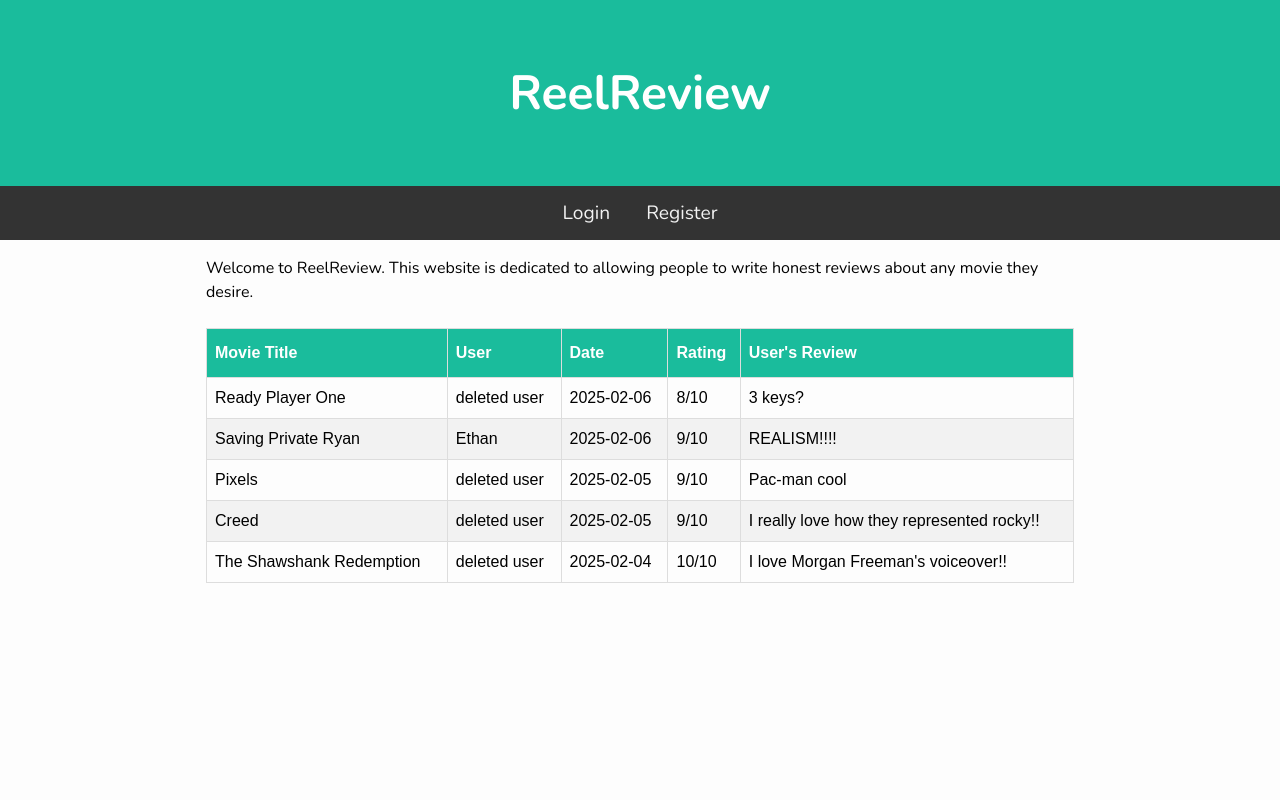
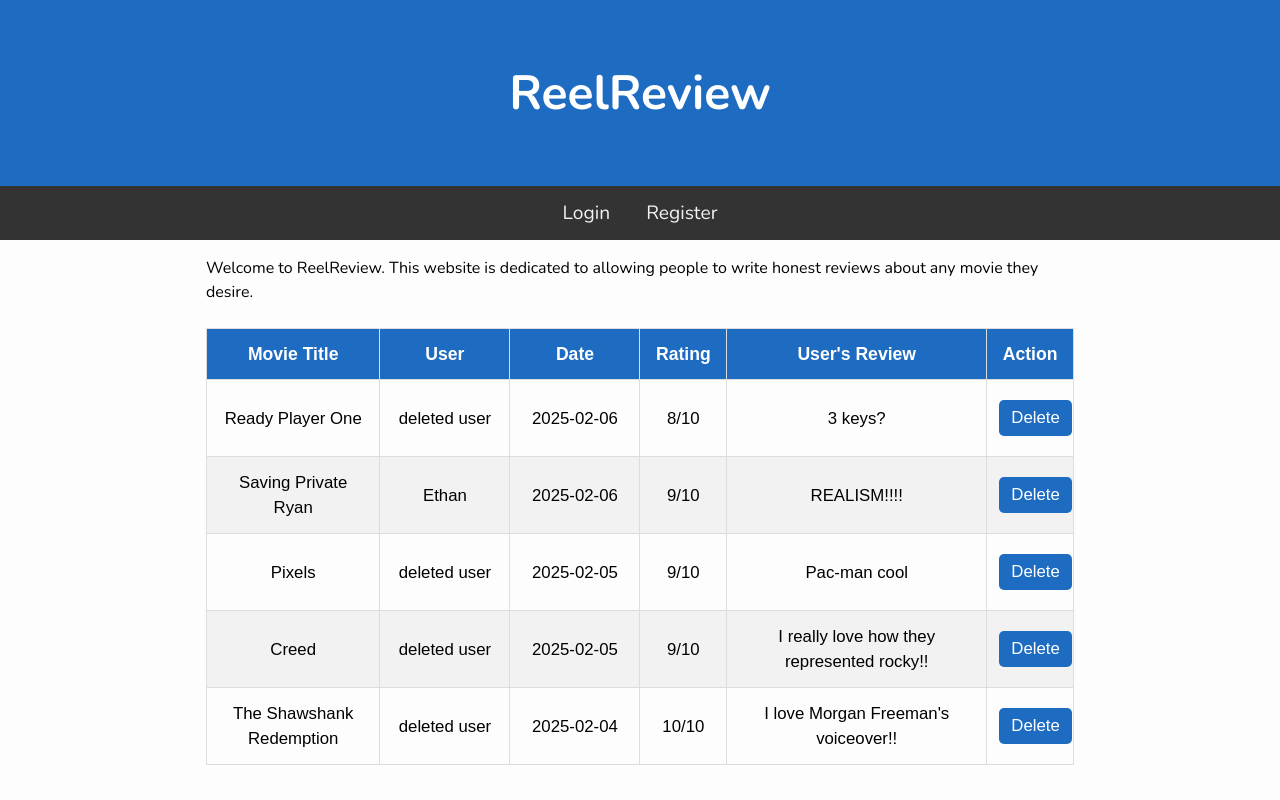
Before and after one commit to Dooobbyy/HSC-Assessment-Task-1-PWA-SE, a Flask app: page / in a window 1280 px wide. Run offline with Flask 3, Linux system fonts and the light colour scheme; data comes from the database, SQL or seed files in the repository; both versions use the stored data as it was after the commit.

Commit message:
Initial draft of supposed completed assignment
I think i finished the website. Waiting for teacher feedback before further editing.

```diff
--- a/ReelReview/main.py
+++ b/ReelReview/main.py
@@ -5,6 +5,8 @@ from werkzeug.security import generate_password_hash, check_password_hash
 import secrets
 import smtplib
 from email.mime.text import MIMEText
+from datetime import datetime
+
 
 app = Flask(__name__)
 app.secret_key = "ReelReview"
@@ -12,7 +14,7 @@ app.secret_key = "ReelReview"
 
 # Initialize database
 def init_db():
-    conn = sqlite3.connect('.database/gtg.db')
+    conn = sqlite3.connect('ReelReview/.database/gtg.db')
     cursor = conn.cursor()
     cursor.execute('''
         CREATE TABLE IF NOT EXISTS users (
@@ -65,10 +67,33 @@ def send_verification_email(email, token):
     except Exception as e:
         print(f"Failed to send email: {e}")
 
+# Reset password when trying to login incase the user forgets
+def send_reset_email(email, token):
+    sender_email = "mrdobby07@gmail.com"
+    sender_password = "wssb wrhe xgdh esvu"
+    recipient_email = email
+
+    subject = "Reset Your Password"
+    body = f"Please click the following link to reset your password: http://127.0.0.1:5000/reset_password?token={token}"
+
+    msg = MIMEText(body)
+    msg['Subject'] = subject
+    msg['From'] = sender_email
+    msg['To'] = recipient_email
+
+    try:
+        with smtplib.SMTP('smtp.gmail.com', 587) as server:
+            server.starttls()
+            server.login(sender_email, sender_password)
+            server.sendmail(sender_email, recipient_email, msg.as_string())
+        print("Reset email sent!")
+    except Exception as e:
+        print(f"Failed to send reset email: {e}")
+
 
 @app.route('/')
 def index():
-    conn = sqlite3.connect('.database/gtg.db')
+    conn = sqlite3.connect('ReelReview/.database/gtg.db')
     cursor = conn.cursor()
     cursor.execute('SELECT * FROM reviews')
     reviews = db.GetAllGuesses()
@@ -99,7 +124,7 @@ def register():
             flash('Passwords do not match. Please try again.')
             return redirect(url_for('register'))
 
-        conn = sqlite3.connect('.database/gtg.db')
+        conn = sqlite3.connect('ReelReview/.database/gtg.db')
         cursor = conn.cursor()
 
         # Check if username already exists
@@ -144,7 +169,7 @@ def verify_email():
     if not token:
         return "Invalid verification link.", 400
 
-    conn = sqlite3.connect('.database/gtg.db')
+    conn = sqlite3.connect('ReelReview/.database/gtg.db')
     cursor = conn.cursor()
     cursor.execute('SELECT * FROM users WHERE verification_token = ?', (token,))
     user = cursor.fetchone()
@@ -167,7 +192,7 @@ def login():
         email = request.form['email']
         password = request.form['password']
 
-        conn = sqlite3.connect('.database/gtg.db')
+        conn = sqlite3.connect('ReelReview/.database/gtg.db')
         cursor = conn.cursor()
 
         # 1. Check if the username exists.
@@ -214,6 +239,87 @@ def login():
 
 
 
+@app.route('/forgot_password', methods=['GET', 'POST'])
+def forgot_password():
+    if request.method == 'POST':
+        email = request.form['email']
+        conn = sqlite3.connect('ReelReview/.database/gtg.db')
+        cursor = conn.cursor()
+
+        # Check if an account with this email exists
+        cursor.execute('SELECT * FROM users WHERE email = ?', (email,))
+        user = cursor.fetchone()
+
+        if user:
+            # Generate a reset token
+            reset_token = secrets.token_urlsafe(16)
+            # Save the reset token in the user's record
+            cursor.execute('UPDATE users SET reset_token = ? WHERE id = ?', (reset_token, user[0]))
+            conn.commit()
+            # Send the reset email
+            send_reset_email(email, reset_token)
+            flash("Password reset instructions have been sent to your email.", "success")
+        else:
+            flash("No account with that email.", "error")
+        conn.close()
+        return redirect(url_for('login'))
+
+    return render_template('forgot_password.html')
+
+
+
+@app.route('/reset_password', methods=['GET', 'POST'])
+def reset_password():
+    # For GET requests, token is passed as a query parameter
+    if request.method == 'GET':
+        token = request.args.get('token')
+        if not token:
+            flash("Invalid or missing token.", "error")
+            return redirect(url_for('login'))
+
+        # Verify that the token exists in the database
+        conn = sqlite3.connect('ReelReview/.database/gtg.db')
+        cursor = conn.cursor()
+        cursor.execute('SELECT * FROM users WHERE reset_token = ?', (token,))
+        user = cursor.fetchone()
+        conn.close()
+
+        if not user:
+            flash("Invalid or expired token.", "error")
+            return redirect(url_for('login'))
+
+        # Token is valid, render the reset password form.
+        return render_template('reset_password.html', token=token)
+
+    # For POST requests, process the submitted form.
+    if request.method == 'POST':
+        token = request.form.get('token')
+        new_password = request.form['new_password']
+        confirm_password = request.form['confirm_password']
+
+        if new_password != confirm_password:
+            flash("Passwords do not match.", "error")
+            return redirect(url_for('reset_password', token=token))
+
+        # Hash the new password and update the database
+        hashed_password = generate_password_hash(new_password)
+        conn = sqlite3.connect('ReelReview/.database/gtg.db')
+        cursor = conn.cursor()
+        cursor.execute('SELECT * FROM users WHERE reset_token = ?', (token,))
+        user = cursor.fetchone()
+        if not user:
+            flash("Invalid or expired token.", "error")
+            conn.close()
+            return redirect(url_for('login'))
+
+        cursor.execute('UPDATE users SET password = ?, reset_token = NULL WHERE id = ?', (hashed_password, user[0]))
+        conn.commit()
+        conn.close()
+        flash("Your password has been updated successfully.", "success")
+        return redirect(url_for('login'))
+
+
+
 @app.route('/dashboard', methods=['GET', 'POST'])
 def dashboard():
     if 'user_id' not in session:
@@ -223,7 +329,6 @@ def dashboard():
         # Extract form data
         movie_title = request.form['movie_title']
         review_text = request.form['review_text']
-        review_date = request.form['review_date']
         rating = request.form['rating']
         reviewer_name = session['username']  # Get username from session
 
@@ -239,8 +344,11 @@ def dashboard():
             flash(f'Review text cannot exceed {max_review_length} characters.')
             return redirect(url_for('dashboard'))
 
+        # Automatically set the review_date to the current date
+        review_date = datetime.now().strftime("%Y-%m-%d")
+
         # Insert review into the database if validations pass
-        conn = sqlite3.connect('.database/gtg.db')
+        conn = sqlite3.connect('ReelReview/.database/gtg.db')
         cursor = conn.cursor()
         cursor.execute('''
             INSERT INTO reviews (title, reviewer_name, review_text, review_date, rating, user_id)
@@ -252,7 +360,7 @@ def dashboard():
         return redirect(url_for('index'))
 
     # Fetch all reviews for the logged-in user
-    conn = sqlite3.connect('.database/gtg.db')
+    conn = sqlite3.connect('ReelReview/.database/gtg.db')
     cursor = conn.cursor()
     cursor.execute('SELECT * FROM reviews WHERE user_id = ?', (session['user_id'],))
     reviews = cursor.fetchall()
@@ -262,9 +370,40 @@ def dashboard():
 
 
 
+
+@app.route('/delete_review/<int:review_id>', methods=['POST'])
+def delete_review(review_id):
+    # Ensure the user is logged in
+    if 'user_id' not in session:
+        flash("You must be logged in to delete a review.", "error")
+        return redirect(url_for('login'))
+
+    conn = sqlite3.connect('ReelReview/.database/gtg.db')
+    cursor = conn.cursor()
+
+    # Fetch the review that belongs to the logged-in user
+    cursor.execute("SELECT * FROM reviews WHERE id = ? AND user_id = ?", (review_id, session['user_id']))
+    review = cursor.fetchone()
+
+    if not review:
+        # Flash an error if the review doesn't exist or the user isn't permitted to delete it.
+        flash("Review not found or you do not have permission to delete it.", "error")
+        conn.close()
+        return redirect(url_for('index'))
+
+    # Delete the review
+    cursor.execute("DELETE FROM reviews WHERE id = ?", (review_id,))
+    conn.commit()
+    conn.close()
+    flash("Review deleted successfully.", "success")
+    return redirect(url_for('index'))
+
+
+
+
 @app.route('/reviews')
 def reviews():
-    conn = sqlite3.connect('.database/gtg.db')
+    conn = sqlite3.connect('ReelReview/.database/gtg.db')
     cursor = conn.cursor()
     cursor.execute('SELECT * FROM reviews')  # Fetch all reviews (or filter as needed)
     reviews = cursor.fetchall()
@@ -288,7 +427,7 @@ def delete_account():
 
     user_id = session['user_id']
 
-    conn = sqlite3.connect('.database/gtg.db')
+    conn = sqlite3.connect('ReelReview/.database/gtg.db')
     cursor = conn.cursor()
 
     # Option 1: Soft-delete by updating the user's record and setting a deleted flag.
--- a/ReelReview/static/css/style.css
+++ b/ReelReview/static/css/style.css
@@ -23,7 +23,7 @@ main {
 .banner {
     padding: 60px;
     text-align: center;
-    background: #1abc9c;
+    background: #1e6bc2;
     color: white;
     font-size: 3em;
 }
@@ -61,24 +61,79 @@ nav a.active {
     font-family: Arial, Helvetica, sans-serif;
     border-collapse: collapse;
     width: 100%;
+    table-layout: fixed; /* Ensure even spacing */
 }
 
-.guess_table td, .guess_table th {
+.guess_table th, .guess_table td {
     border: 1px solid #ddd;
-    padding: 8px;
+    padding: 12px;
+    text-align: center;
 }
 
-.guess_table tr:nth-child(even){background-color: #f2f2f2;}
+.guess_table th {
+    background-color: #1e6bc2;
+    color: white;
+    font-size: 1.1em;
+}
 
-.guess_table tr:hover {background-color: #ddd;}
+.guess_table td {
+    font-size: 1.05em;
+    word-wrap: break-word;
+}
 
-.guess_table th {
-    padding-top: 12px;
-    padding-bottom: 12px;
-    text-align: left;
-    background-color: #1abc9c;
+.guess_table tr:nth-child(even) {
+    background-color: #f2f2f2;
+}
+
+.guess_table tr:hover {
+    background-color: #ddd;
+}
+
+.guess_table th:first-child,
+.guess_table td:first-child {
+    width: 20%; /* Movie Title */
+}
+
+.guess_table th:nth-child(2),
+.guess_table td:nth-child(2) {
+    width: 15%; /* User */
+}
+
+.guess_table th:nth-child(3),
+.guess_table td:nth-child(3) {
+    width: 15%; /* Date */
+}
+
+.guess_table th:nth-child(4),
+.guess_table td:nth-child(4) {
+    width: 10%; /* Rating */
+}
+
+.guess_table th:nth-child(5),
+.guess_table td:nth-child(5) {
+    width: 30%; /* User's Review */
+}
+
+.guess_table th:last-child,
+.guess_table td:last-child {
+    width: 10%; /* Action */
+    text-align: center;
+}
+
+.delete-button {
+    background-color: #1e6bc2;
     color: white;
+    border: none;
+    padding: 8px 12px;
+    border-radius: 5px;
+    cursor: pointer;
+    font-size: 1em;
 }
+
+.delete-button:hover {
+    background-color: #1e6bc2;
+}
+
 
 input[type=text], input[type=email], input[type="password"], input[type="date"], input[type="number"], select, textarea {
     width: 100%;
@@ -92,7 +147,7 @@ input[type=text], input[type=email], input[type="password"], input[type="date"],
 
 input[type=submit] {
     width: 100%;
-    background-color: #4CAF50;
+    background-color: #1e6bc2;
     color: white;
     padding: 14px 20px;
     margin: 8px 0;
@@ -103,11 +158,11 @@ input[type=submit] {
 }
 
 input[type=submit]:hover {
-    background-color: #45a049;
+    background-color: #1e6bc2;
 }
 
 button {
-    background-color: #4CAF50;
+    background-color: #1e6bc2;
     color: white;
     padding: 14px 20px;
     margin: 8px 0;
--- a/ReelReview/templates/dashboard.html
+++ b/ReelReview/templates/dashboard.html
@@ -4,6 +4,7 @@
     <meta charset="UTF-8">
     <meta name="viewport" content="width=device-width, initial-scale=1.0">
     <title>Dashboard</title>
+    <link rel="stylesheet" href="static/css/style.css" />
 </head>
 <body>
     {% extends "base.html" %}
@@ -18,16 +19,11 @@
 
         <label for="review_text">User Review:</label>
         <textarea id="review_text" name="review_text" maxlength="250" required></textarea><br>
-
-        <label for="review_date">Review Date:</label>
-        <input type="date" id="review_date" name="review_date" required><br>
-
         <label for="rating">Rating (1-10):</label>
         <input type="number" id="rating" name="rating" min="1" max="10" required><br>
 
         <button type="submit">Submit Review</button>
     </form>
-
     {% endblock %}
 </body>
 </html>
--- a/ReelReview/templates/index.html
+++ b/ReelReview/templates/index.html
@@ -1,42 +1,44 @@
 {% extends "base.html" %}
 
 {% block content %}
-
 <div class="container">
-
     <p>Welcome to ReelReview. This website is dedicated to allowing people to write honest reviews about any movie they desire.</p>
 
-    {% if session['username'] %}
+    {% if session.get('username') %}
       <br>
-    <p>Hello {{ session['username'] }}</p>
+      <p>Hello {{ session.get('username') }}</p>
     {% endif %}
-
 </div>
 
 <br>
 
 <table class="guess_table">
-
     <thead>
+        <tr>
             <th>Movie Title</th>
             <th>User</th>
             <th>Date</th>
             <th>Rating</th>
             <th>User's Review</th>
+            <th>Action</th>
+        </tr>
     </thead>
-
     <tbody>
         {% for review in reviews %}
         <tr>
-            <td>{{ review[1] }}</td>       <!-- Movie Title -->
-            <td>{{ review[5] }}</td>       <!-- User -->
-            <td>{{ review[3] }}</td>       <!-- Date -->
-            <td>{{ review[4] }}/10</td>    <!-- Rating -->
-            <td>{{ review[0] }}</td>       <!-- User Review -->
+            <td>{{ review[2] }}</td>       <!-- Movie Title (review[2] from our revised query) -->
+            <td>{{ review[6] }}</td>       <!-- User (username) -->
+            <td>{{ review[4] }}</td>       <!-- Date -->
+            <td>{{ review[5] }}/10</td>    <!-- Rating -->
+            <td>{{ review[1] }}</td>       <!-- User Review -->
+            <td>
+                <!-- Inline form for deletion -->
+                <form action="{{ url_for('delete_review', review_id=review[0]) }}" method="POST" style="display:inline;" onsubmit="return confirm('Are you sure you want to delete this review?');">
+                    <button type="submit" class="delete-button">Delete</button>
+                </form>
+            </td>
         </tr>
         {% endfor %}
     </tbody>
-
 </table>
-
 {% endblock %}
```
Also changed, not shown: ReelReview/db.py (+7 -7 lines), ReelReview/templates/base.html (+40 -2 lines), ReelReview/templates/delete_review.html (added, +58 -0 lines), ReelReview/templates/forgot_password.html (added, +34 -0 lines), ReelReview/templates/login.html (+6 -1 lines), ReelReview/templates/reset_password.html (added, +40 -0 lines), ReelReview/.database/gtg.db, ReelReview/.database/queries.sql. Lines whose indentation alone changed are shown as unchanged.
